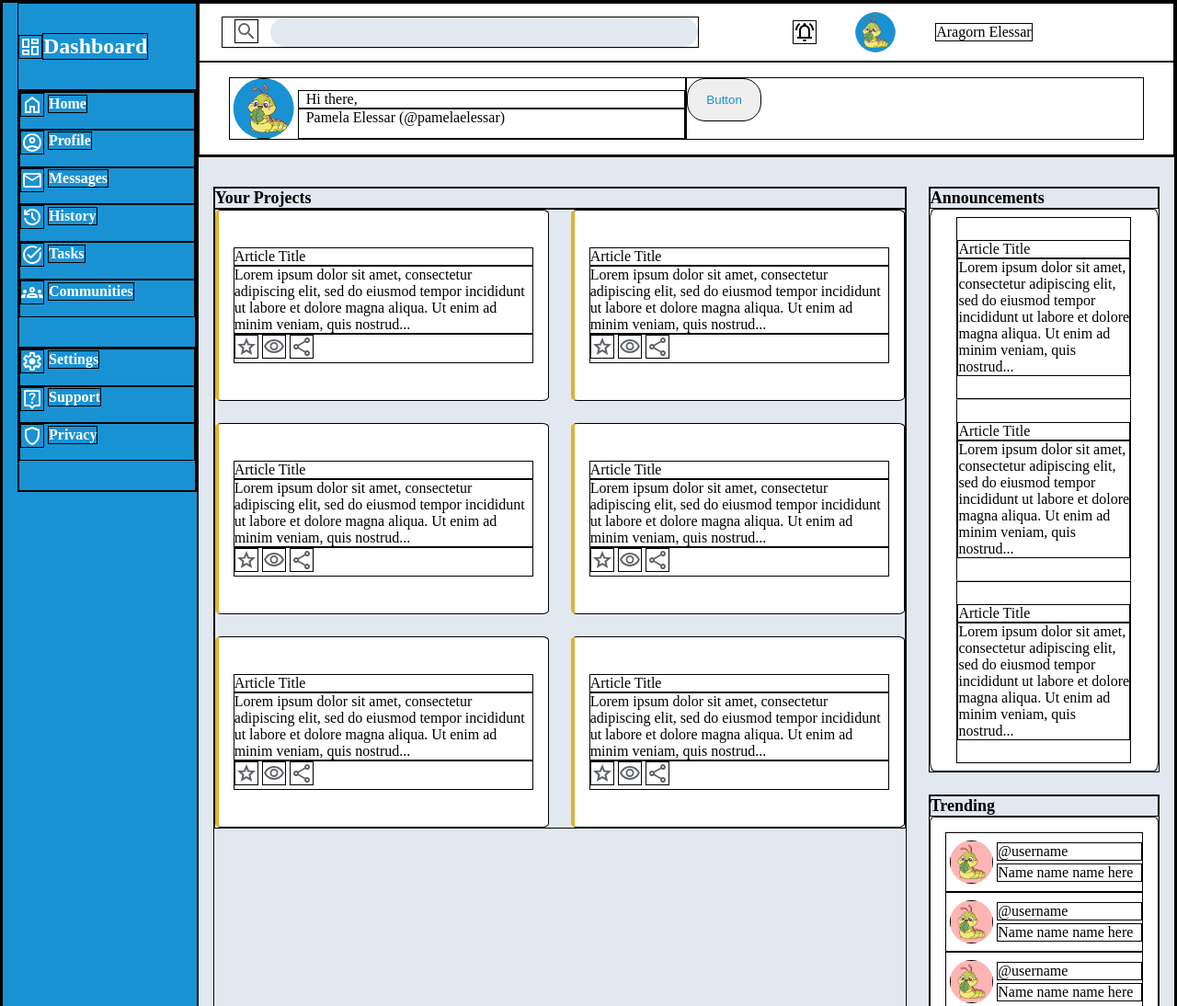
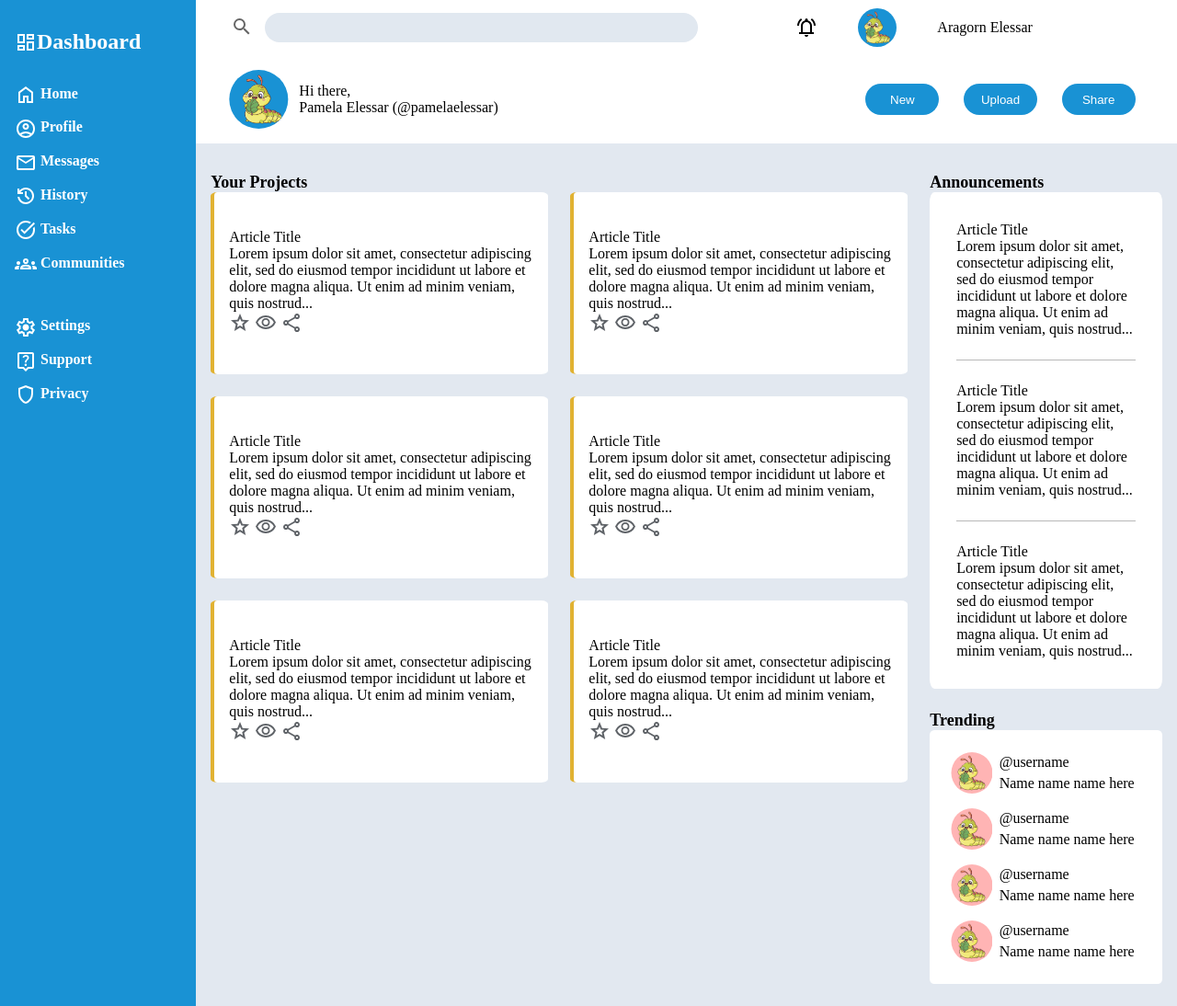
Before and after one commit to pameeee/admin-dashboard, a plain HTML site: page index.html in a window 1280 px wide. Shown: the top 1094 px of the page at 92% size. Drawn offline with Linux system fonts and the light colour scheme.

Commit message:
Finish everything but needs clean-up

```diff
--- a/index.html
+++ b/index.html
@@ -38,8 +38,10 @@
                 <p class="hi-there">Hi there,</p>
                 <p>Pamela Elessar (@pamelaelessar)</p>
             </div>
-            <div>
-                <button>Button</button>
+            <div class="buttons">
+                <button>New</button>
+                <button>Upload</button>
+                <button>Share</button>
             </div>
         </div>
     </header>
@@ -330,9 +332,3 @@
 </body>
 
 </html>
-
-<!-- To do:
-Change experimental divs to proper tags
-Change font style
-Make CSS shorter through shorthand
--->
--- a/style.css
+++ b/style.css
@@ -1,5 +1,5 @@
 * {
-    border: 1px solid black;
+    /* border: 1px solid black; */
     margin: 0;
     padding: 0;
 }
@@ -7,13 +7,10 @@
 body {
     display: grid;
     grid-template-columns: minmax(150px, 1fr) 5fr;
-    /* grid-template-rows: minmax(100px, 1fr) 50fr; */
-    /* Remove rows or use grid-auto-rows: max content so elements won't be unnecessarily stretched out */
 }
 
 header {
     display: grid;
-    /* grid-template-rows: 1fr 1fr; */
 }
 
     .main-header {
@@ -77,7 +74,8 @@ header {
         .secondary-header .user {
             display: grid;
             grid-template-columns: auto 1fr;
-            /* gap: 0.5em; */
+            white-space: nowrap;
+
         }
 
         .secondary-header .user > * {
@@ -88,7 +86,6 @@ header {
             grid-column: 1 / 2;
             grid-row: 1 / 3;
             background-color: #1992d4;
-            /* justify-self: center; */
             width: 4em;
             clip-path: circle();
         }
@@ -97,23 +94,27 @@ header {
             align-self: self-end;
         }
 
-        button {
-            /* display: inline-block; */
-            /* position: relative; */
-            padding:  15px 20px;
-            color: #1992d4;
-            /* font-size: 18px; */
-            /* text-align: center; */
-            /* text-decoration: none; */
-            /* font-weight: 700; */
-            /* margin: 0 auto 20px; */
+        .secondary-header .buttons {
+            min-width: 18em;
+            display: flex;
+            justify-content: flex-end;
+            align-items: center;
+        }
+
+        .secondary-header .buttons button {
+            display: inline-block;
+            text-align: center;
+            padding: 0.7em 0;
+            margin: 1em;
+            background-color: #1992d4;
+            color: white;
+            width: 6em;
             border-radius: 20px;
+            border: 0px;
           }
 
 .sidebar {
     background-color: #1992d4;
-    /* display: grid; */
-    /* grid-column: 1; */
     grid-row: 1 / 3;
     padding-left: 1em;
 }
@@ -162,11 +163,8 @@ main {
     background-color: #e2e8f0;
     grid-template-columns: 3fr minmax(250px, 1fr);
     grid-template-rows: 1fr 1fr;
-    /* grid-template-rows: auto; */
     padding: 2em 1em;
     gap: 1.5em;
-    /* height: 100%; */
-    /* grid-auto-rows: max-content; */
 }
 
     .announcements .container {
@@ -233,6 +231,10 @@ main {
             padding: 2.5em 1em;
         }
 
+button {
+    cursor: pointer;
+}
+
 @media (max-width: 600px) {
 
     main {
```
Also changed, not shown: 1 other file.
